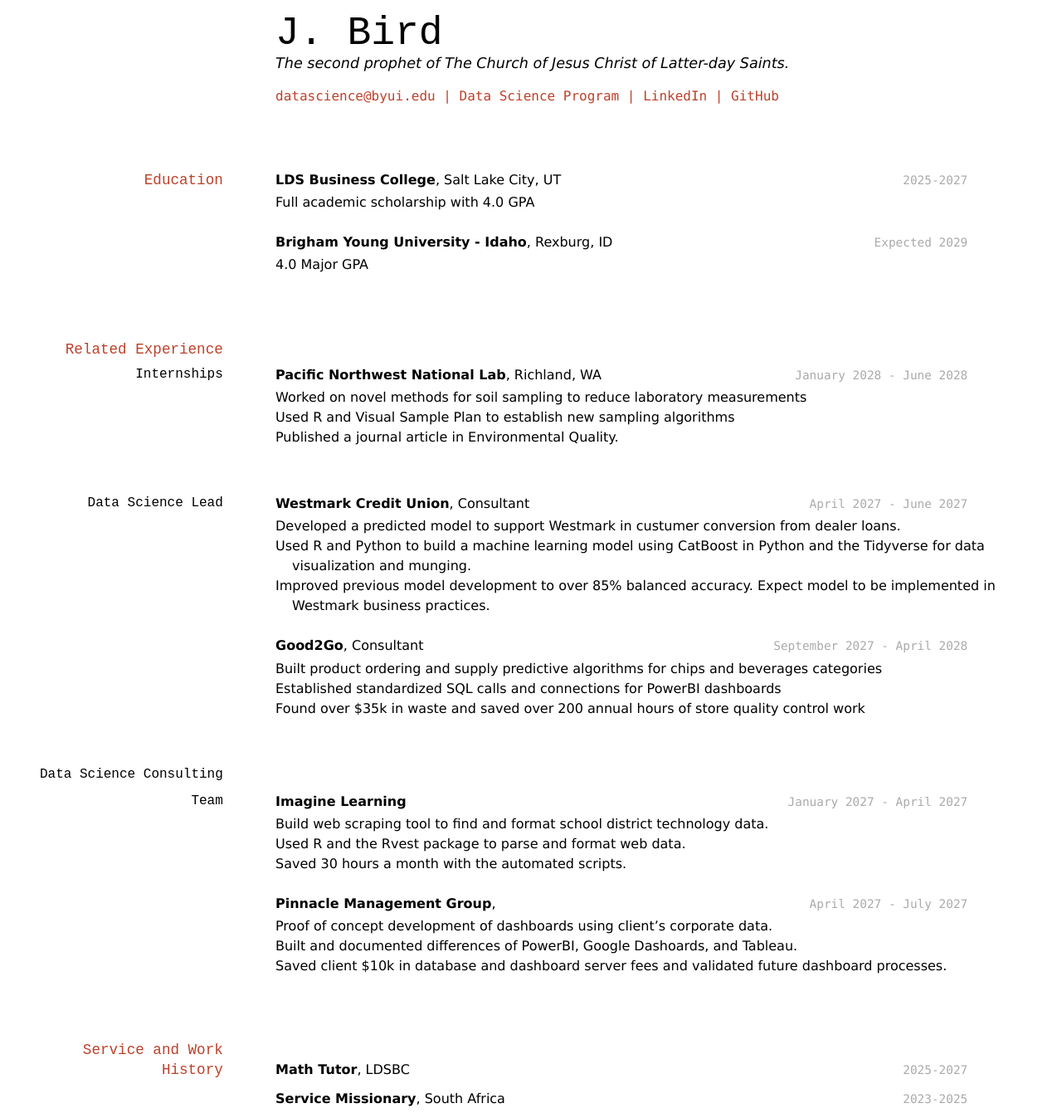
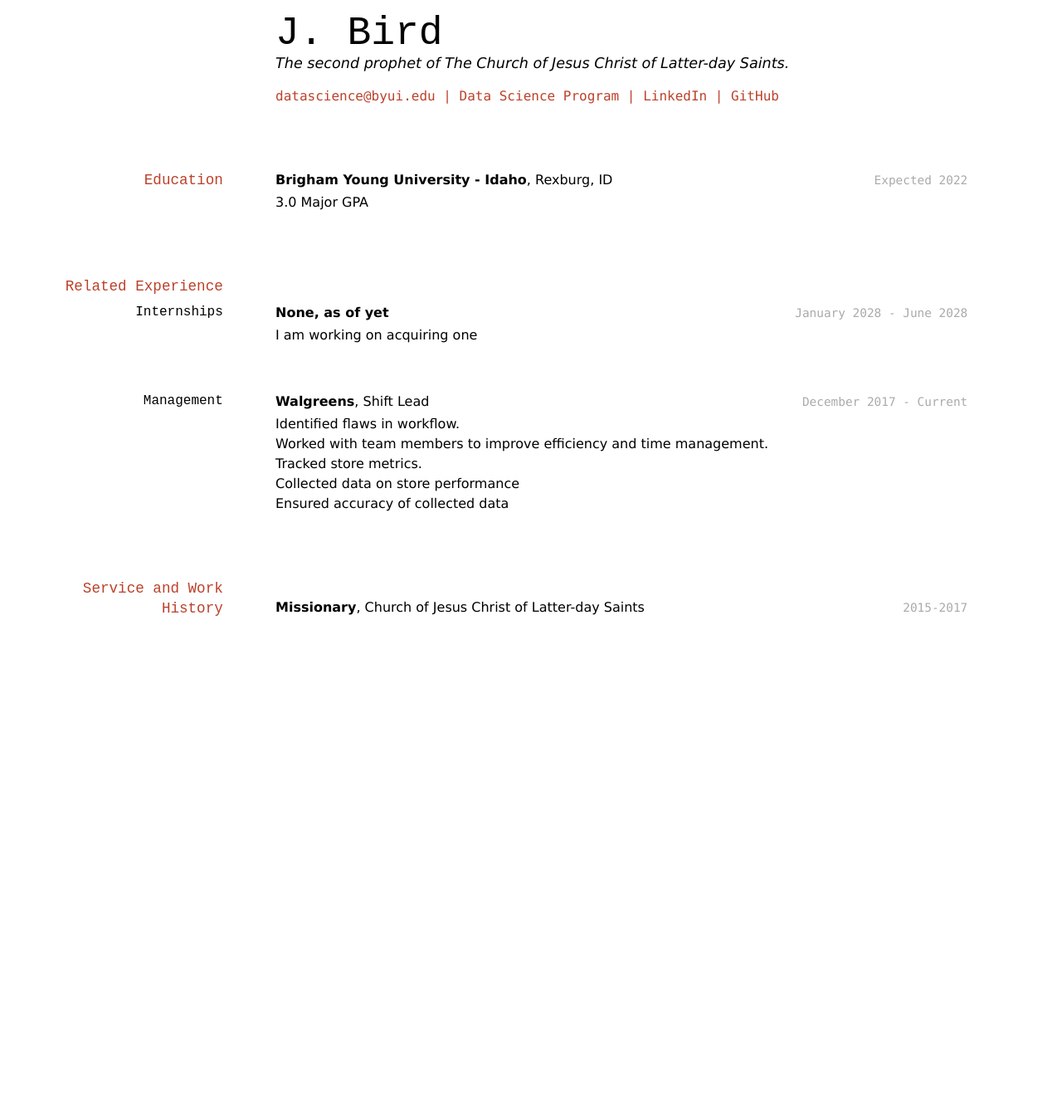
Before and after one commit to naBlueJay/BirdJ_resume, a Jekyll site: the page built from docs/index.md, in a window 1280 px wide. Shown: the whole page at 83% size. Built offline with Jekyll 4.4.1, drawn with Linux system fonts in a browser that asks for light colours; after the commit the page ends 900 px from its top, so only the background shows below that.

Commit message:
Started refining index

```diff
--- a/docs/index.md
+++ b/docs/index.md
@@ -16,15 +16,10 @@ The second prophet of The Church of Jesus Christ of Latter-day Saints.
 
 ## Education
 
-`2025-2027`
-__LDS Business College__, Salt Lake City, UT
-
-- Full academic scholarship with 4.0 GPA
-
-`Expected 2029`
+`Expected 2022`
 __Brigham Young University - Idaho__, Rexburg, ID
 
-- 4.0 Major GPA
+- 3.0 Major GPA
 
 
 ## Related Experience
@@ -32,53 +27,27 @@ __Brigham Young University - Idaho__, Rexburg, ID
 ### Internships
 
 `January 2028 - June 2028`
-__Pacific Northwest National Lab__, Richland, WA
+__None, as of yet__
 
-- Worked on novel methods for soil sampling to reduce laboratory measurements
-- Used R and Visual Sample Plan to establish new sampling algorithms
-- Published a journal article in Environmental Quality.
+- I am working on acquiring one
 
-### Data Science Lead
 
-`April 2027 - June 2027`
-__Westmark Credit Union__, Consultant
+### Management
 
-- Developed a predicted model to support Westmark in custumer conversion from dealer loans.
-- Used R and Python to build a machine learning model using CatBoost in Python and the Tidyverse for data visualization and munging.
-- Improved previous model development to over 85% balanced accuracy. Expect model to be implemented in Westmark business practices.
+`December 2017 - Current`
+__Walgreens__, Shift Lead
 
-`September 2027 - April 2028`
-__Good2Go__, Consultant
-
-- Built product ordering and supply predictive algorithms for chips and beverages categories
-- Established standardized SQL calls and connections for PowerBI dashboards
-- Found over $35k in waste and saved over 200 annual hours of store quality control work
-
-### Data Science Consulting Team
-
-`January 2027 - April 2027`
-__Imagine Learning__
-
-- Build web scraping tool to find and format school district technology data.
-- Used R and the Rvest package to parse and format web data.
-- Saved 30 hours a month with the automated scripts.
-
-`April 2027 - July 2027`
-__Pinnacle Management Group__,
-
-- Proof of concept development of dashboards using client's corporate data.
-- Built and documented differences of PowerBI, Google Dashoards, and Tableau.
-- Saved client $10k in database and dashboard server fees and validated future dashboard processes.
+- Identified flaws in workflow.
+- Worked with team members to improve efficiency and time management.
+- Tracked store metrics.
+- Collected data on store performance
+- Ensured accuracy of collected data
 
 
 ## Service and Work History
 
-`2025-2027`
-__Math Tutor__, LDSBC
-
-
-`2023-2025`
-__Service Missionary__, South Africa
+`2015-2017`
+__Missionary__, Church of Jesus Christ of Latter-day Saints
 
 
 
```
